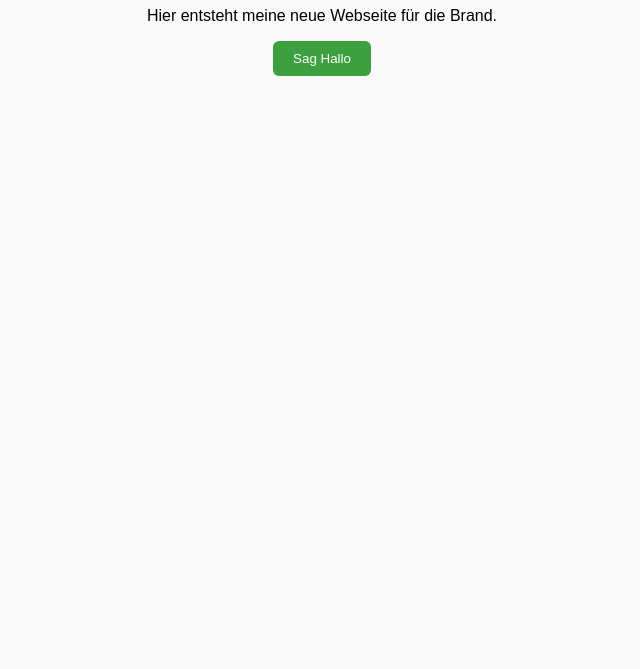
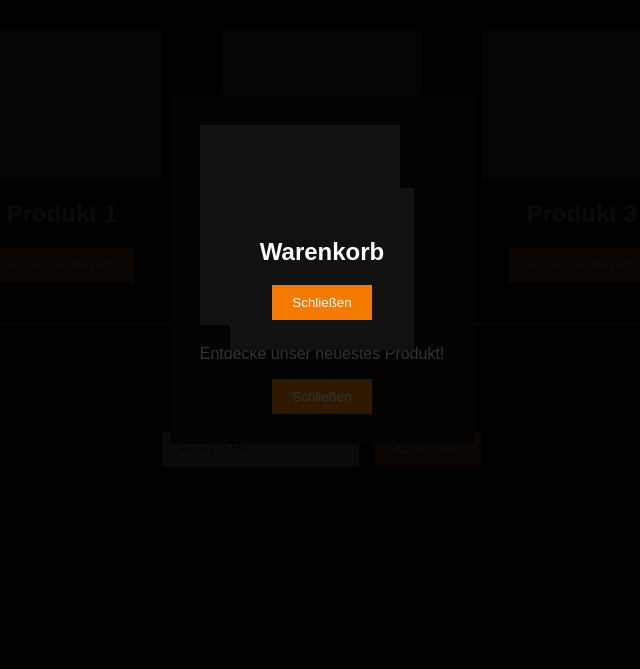
Before and after one commit to Last600/The-Green-Toad, a plain HTML site: page index.html in a window 1280 px wide. Shown: the part 131-800 px from the top of the page, without its empty margins (318-958 px from the left). Drawn offline with Linux system fonts and the light colour scheme.

Commit message:
Add basic shop layout with cart and newsletter

```diff
--- a/index.html
+++ b/index.html
@@ -6,11 +6,54 @@
   <link rel="stylesheet" href="style.css">
 </head>
 <body>
-  <h1>Willkommen bei The Green Toad!</h1>
-  <p>Hier entsteht meine neue Webseite für die Brand.</p>
+  <div id="overlay" class="hidden">
+    <div class="overlay-content">
+      <div class="overlay-image"></div>
+      <p>Entdecke unser neuestes Produkt!</p>
+      <button id="closeOverlay">Schließen</button>
+    </div>
+  </div>
 
-  <button onclick="zeigeNachricht()">Sag Hallo</button>
+  <header>
+    <div class="logo-placeholder"></div>
+    <h1>The Green Toad</h1>
+    <div id="cart">Warenkorb (<span id="cart-count">0</span>)</div>
+  </header>
 
-  <script src="script.js"></script>
+  <main>
+    <section id="products">
+      <div class="product">
+        <div class="img-placeholder"></div>
+        <h2>Produkt 1</h2>
+        <button class="add-to-cart" data-name="Produkt 1">In den Warenkorb</button>
+      </div>
+      <div class="product">
+        <div class="img-placeholder"></div>
+        <h2>Produkt 2</h2>
+        <button class="add-to-cart" data-name="Produkt 2">In den Warenkorb</button>
+      </div>
+      <div class="product">
+        <div class="img-placeholder"></div>
+        <h2>Produkt 3</h2>
+        <button class="add-to-cart" data-name="Produkt 3">In den Warenkorb</button>
+      </div>
+    </section>
+
+    <section id="newsletter">
+      <h2>Newsletter</h2>
+      <input type="email" id="email" placeholder="Deine E-Mail" />
+      <button id="subscribe">Abonnieren</button>
+    </section>
+  </main>
+
+  <div id="cartOverlay" class="hidden">
+    <div class="cart-content">
+      <h2>Warenkorb</h2>
+      <ul id="cart-items"></ul>
+      <button id="closeCart">Schließen</button>
+    </div>
+  </div>
+
+<script src="script.js"></script>
 </body>
 </html>
--- a/script.js
+++ b/script.js
@@ -1,3 +1,42 @@
-function zeigeNachricht() {
-  alert("Willkommen bei The Green Toad!");
-}
+document.addEventListener('DOMContentLoaded', function () {
+  const overlay = document.getElementById('overlay');
+  const closeOverlay = document.getElementById('closeOverlay');
+  const cartOverlay = document.getElementById('cartOverlay');
+  const cartBtn = document.getElementById('cart');
+  const closeCart = document.getElementById('closeCart');
+  const cartItems = document.getElementById('cart-items');
+  const cartCount = document.getElementById('cart-count');
+
+  overlay.classList.remove('hidden');
+
+  closeOverlay.addEventListener('click', function () {
+    overlay.classList.add('hidden');
+  });
+
+  cartBtn.addEventListener('click', function () {
+    cartOverlay.classList.remove('hidden');
+  });
+
+  closeCart.addEventListener('click', function () {
+    cartOverlay.classList.add('hidden');
+  });
+
+  let cart = [];
+  document.querySelectorAll('.add-to-cart').forEach(function (btn) {
+    btn.addEventListener('click', function () {
+      const name = btn.dataset.name;
+      cart.push(name);
+      cartCount.textContent = cart.length;
+      const li = document.createElement('li');
+      li.textContent = name;
+      cartItems.appendChild(li);
+    });
+  });
+
+  document.getElementById('subscribe').addEventListener('click', function () {
+    const email = document.getElementById('email').value;
+    if (email) {
+      alert('Danke für dein Interesse!');
+    }
+  });
+});
--- a/style.css
+++ b/style.css
@@ -1,19 +1,97 @@
 body {
-  font-family: sans-serif;
-  background-color: #f9f9f9;
-  text-align: center;
-  padding: 50px;
+  margin: 0;
+  font-family: Arial, sans-serif;
+  background-color: #000;
+  color: #fff;
 }
 
-h1 {
-  color: #2b2b2b;
+header {
+  display: flex;
+  align-items: center;
+  justify-content: space-between;
+  padding: 20px;
+  border-bottom: 1px solid #fff;
+}
+
+.logo-placeholder {
+  width: 60px;
+  height: 60px;
+  background: #555;
+}
+
+#cart {
+  cursor: pointer;
+}
+
+#products {
+  display: flex;
+  flex-wrap: wrap;
+  gap: 20px;
+  justify-content: center;
+  padding: 20px;
+}
+
+.product {
+  background: #111;
+  padding: 20px;
+  width: 200px;
+  text-align: center;
+}
+
+.img-placeholder {
+  width: 100%;
+  height: 150px;
+  background: #666;
+  margin-bottom: 10px;
 }
 
 button {
-  background-color: #3c9f40;
-  color: white;
+  background: #f57a00;
+  color: #fff;
+  border: none;
   padding: 10px 20px;
-  border: none;
-  border-radius: 6px;
   cursor: pointer;
 }
+
+#newsletter {
+  padding: 40px 20px;
+  text-align: center;
+  border-top: 1px solid #fff;
+}
+
+#newsletter input {
+  padding: 10px;
+  border: none;
+  margin-right: 10px;
+}
+
+#overlay,
+#cartOverlay {
+  position: fixed;
+  top: 0;
+  left: 0;
+  width: 100%;
+  height: 100%;
+  background: rgba(0, 0, 0, 0.8);
+  display: flex;
+  justify-content: center;
+  align-items: center;
+}
+
+.hidden {
+  display: none;
+}
+
+.overlay-content,
+.cart-content {
+  background: #111;
+  padding: 30px;
+  text-align: center;
+}
+
+.overlay-image {
+  width: 200px;
+  height: 200px;
+  background: #555;
+  margin-bottom: 20px;
+}
```
